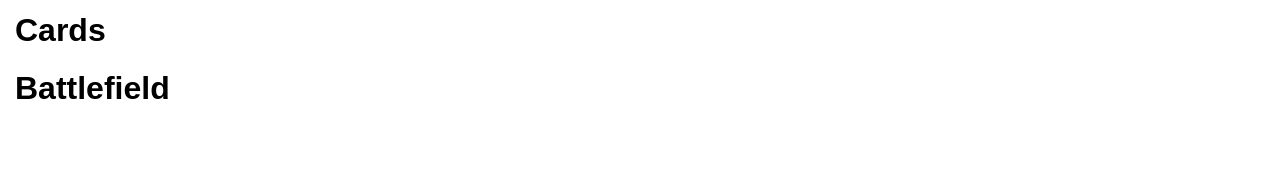
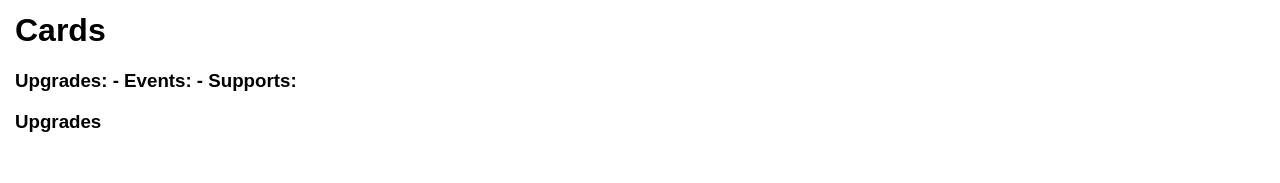
Before and after one commit to brettgrigsby/destiny, a React (Create React App) app: page / in a window 1280 px wide. Shown: the part 547-730 px from the top of the page. Built offline with nearby package versions, Linux system fonts and the light colour scheme; no server answers.

Commit message:
start deckbuilder

```diff
--- a/src/App.js
+++ b/src/App.js
@@ -1,6 +1,7 @@
 import React, { Component } from 'react';
 import './App.css';
 import CharacterPicker from './CharacterPicker.js';
+import DeckPicker from './DeckPicker.js';
 
 class App extends Component {
 
@@ -9,6 +10,7 @@ class App extends Component {
     this.logCards = this.logCards.bind(this);
     this.setCharacters = this.setCharacters.bind(this);
     this.state = {
+      alignment: null,
       characters: [],
       currentCharacters: [],
       upgrades: [],
@@ -25,7 +27,8 @@ class App extends Component {
     let supports = this.pullTypeFromCards(cards, "support");
     let events = this.pullTypeFromCards(cards, "event");
     let upgrades = this.pullTypeFromCards(cards, "upgrade");
-    this.setState({characters, supports, events, upgrades});
+    let battlefields = this.pullTypeFromCards(cards, "battlefield");
+    this.setState({characters, supports, events, upgrades, battlefields});
   }
 
   pullTypeFromCards(cards, type) {
@@ -66,6 +69,14 @@ class App extends Component {
     this.setState({currentCharacters});
   }
 
+  setAlignment(alignment) {
+    if(alignment === "all") {
+      this.setState({alignment: null});
+    } else {
+      this.setState({alignment});
+    }
+  }
+
   render() {
     return (
       <div className="App">
@@ -82,6 +93,11 @@ class App extends Component {
           </div>
           <div className="deck-picker">
             <h1>Cards</h1>
+            <DeckPicker
+              supports={this.state.supports}
+              events={this.state.events}
+              upgrades={this.state.upgrades}
+              setAlignment={this.setAlignment} />
           </div>
           <div className="battlefield-picker">
             <h1>Battlefield</h1>
--- /dev/null
+++ b/src/DeckPicker.js
@@ -0,0 +1,26 @@
+import React, { Component } from 'react';
+import SelectableList from './SelectableList.js';
+
+class DeckPicker extends Component {
+
+    constructor(props) {
+        super(props);
+        this.updateUpgrades = this.updateUpgrades.bind(this);
+    }
+
+    updateUpgrades(upgrade) {
+        console.log(upgrade)
+    }
+
+    render() {
+        return(
+            <div>
+                <h3> Upgrades: - Events: - Supports: </h3>
+                <h3>Upgrades</h3>
+                <SelectableList items={this.props.upgrades} updateSelected={this.updateUpgrades}/>
+            </div>
+        )
+    }
+}
+
+export default DeckPicker;
```
